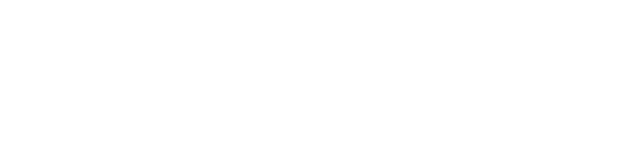
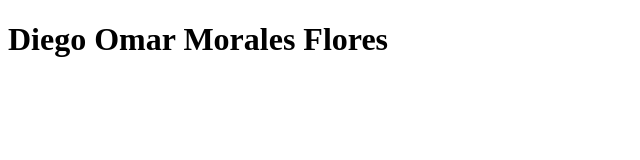
Before and after one commit to dmorales-2016527/IN5AM-V, a plain HTML site: page index.html in a window 1280 px wide. Shown: the whole page, without its empty margins (0-640 px from the left). Drawn offline with Linux system fonts and the light colour scheme.

Commit message:
Se agregó titulo en el body

```diff
--- a/index.html
+++ b/index.html
@@ -6,6 +6,7 @@
     <title>Primera Página con GIT</title>
 </head>
 <body>
+    <h1>Diego Omar Morales Flores</h1>
 
 </body>
 </html>
```
